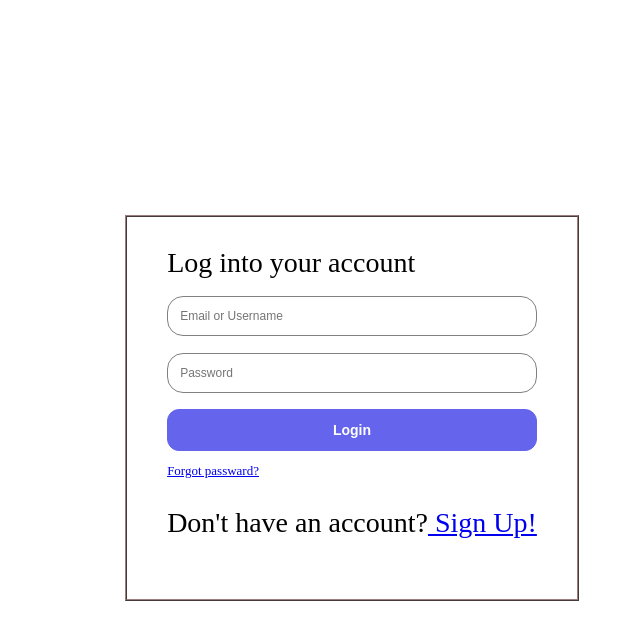
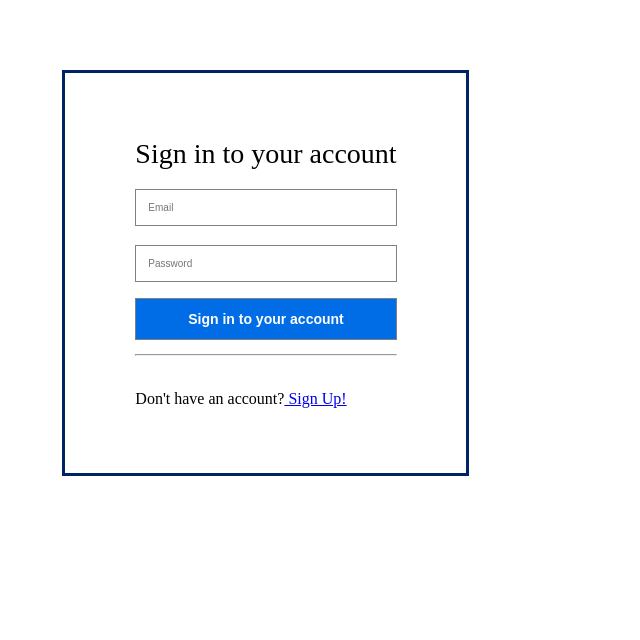
Before and after one commit to winstonrhules/Capstone_group4, a React (Create React App) app: page / in a window 1280 px wide. Shown: the top 640 px of the page, without its empty margins (296-936 px from the left). Built offline with nearby package versions, Linux system fonts and the light colour scheme; no server answers.

Commit message:
redesigned login

```diff
--- a/package.json
+++ b/package.json
@@ -11,7 +11,8 @@
     "mobx-react": "^6.3.0",
     "react": "^16.13.1",
     "react-dom": "^16.13.1",
-    "react-scripts": "3.4.3"
+    "react-scripts": "3.4.3",
+    "redux-form": "^8.3.6"
   },
   "scripts": {
     "start": "react-scripts start",
--- a/src/LoginForm.js
+++ b/src/LoginForm.js
@@ -1,8 +1,8 @@
 import React        from 'react';
-// import {View}       from 'react-native';
 import InputField   from './InputField';
 import SubmitButton from './SubmitButton';
 import UserStore    from './stores/UserStore';
+//import { Field, reduxForm } from 'redux-form';
 //import { validate } from 'validate.js';
 
 
@@ -24,6 +24,7 @@ hannpdleTouchTap = () => {
     if(this.state.email === '' || this.state.email == null){
         this.setState({
         emailError: "Email text field cannot be empty"
+        //document.getElementByid('emailError').innerHTML ="Email text field cannot be empty";
     });
     }
     else if (!emailPattern.test(this.state.email) && this.state.email.length > 0) {
@@ -102,20 +103,18 @@ hannpdleTouchTap = () => {
 
     // USER INTERFACE FOR THE LOGIN FORM
         return(
-            <div className= "Box">
+
                 <div className="LoginForm">
-                <div className='log'>
-                    Log into your account
-                </div>
+                <div className='log'> Sign in to your account </div >
+
                 {/* THE INPUT FIELD FOR EMAIL ADDRESS */}
                     <InputField
                         type = 'text'
-                        placeholder = 'Email or Username'
+                        placeholder = 'Email'
                         value = { this.state.email ? this.state.email: ''}
                         onChange = { (val) => this.setInputValue('email', val)}
 
                 />
-
                 {/* THE INPUT FIELD FOR PASSWORD */}
 
                     <InputField
@@ -126,22 +125,22 @@ hannpdleTouchTap = () => {
                     />
                 {/* THE LOG IN BUTTON */}
                     <SubmitButton
-                        text = 'Login'
+                        text = 'Sign in to your account'
                         disabled = { this.state.buttonDisabled}
                         onClick = { () => this.doLogin()}
                         />
+
+                            {/* <center><p id='emailError'>HELLO</p></center> */}
+
                 {/* THE CODE BELLOW CREATES A HORIZONTAL LINE */}
-                    {/* <View style={{ borderBottomColor: 'grey', borderBottomWidth: 1, alignSelf:'stretch' }}/> */}
-                        <div className= 'password'>
-                            <a href ={'reset.html'}>Forgot passward?</a>
-                        </div>
-                        <p></p>
-                        <div className= 'signUp'>
+                    <hr></hr>
+
+                        <div className= 'sign'>
                             Don't have an account?
                             <a href = {'reset.html'}> Sign Up!</a>
                         </div>
                 </div>
-            </div>
+
         );
     }
 }
--- a/src/index.css
+++ b/src/index.css
@@ -3,39 +3,54 @@ body, html, #root, .app, .container {
   height: 100%;
 }
 .container {
+  width: 400px;
+  height: 400px;
+  background: inherit;
+  background-color: rgba(255, 255, 255, 1);
+  border-style: solid;
+  border-color: rgba(0, 35, 102, 1);
+  border-radius: 0px;
+  -moz-box-shadow: none;
+  -webkit-box-shadow: none;
+  box-shadow: none;
   font-size: 28px;
   color: rgb(0, 0, 0);
   display: flex;
   flex-direction: column;
   align-items: center;
   justify-content: center;
+  margin-left: 350px;
+  margin-top: 70px;
+  padding-left: 1px;
 }
 
 .loginForm {
   box-sizing: border-box;
   width: 100%;
   max-width: 400px;
-  padding-left: 20px;
-  padding-right: 20px;
-  padding-top: 20px;
+  padding-left: 10px;
+  padding-right: 10px;
+  padding-top: 10px;
   padding-bottom: 40px;
 }
 
 .inputField {
   padding-top: 16px;
+  padding-left: 0px;
+  padding-right: 0px;
+
 }
 
 .input {
   box-sizing: border-box;
   outline: none;
   border: solid 1px grey;
-  border-radius: 4px;
   color: black;
   width: 100%;
   padding: 12px;
-  font-size: 12px;
+  font-size: 10px;
   background: rgb(255, 255, 255);
-  border-radius: 16px;
+
 }
 .submitButton {
   padding-top: 16px;
@@ -47,9 +62,8 @@ body, html, #root, .app, .container {
   padding: 12px;
   font-size: 14px;
   font-weight: bold;
-  border: solid 1px rgb(100, 100, 236);
-  border-radius: 12px;
-  background: rgb(100, 100, 236);
+  border: solid 1px grey;
+  background: #006DE6;
   cursor: pointer;
 }
 .Box {
@@ -61,15 +75,8 @@ body, html, #root, .app, .container {
   border-style: ridge;
   box-sizing: border-box;
 }
-.password {
-
-  color: rgb(77, 77, 196);
-  font-size: small;
-  padding-top: 12px;
-  text-align: left;
+.sign{
+  color: rgb(0, 0, 0);
+  padding-top: 20px;
+  font-size: 16px ;
 }
-.signUP {
-  color: rgb(0, 0, 0);
-  padding-top: 12px;
-  font-size: small !important ;
-}
```
Also changed, not shown: 1 other file (tests, documents, lock files or other folders).
